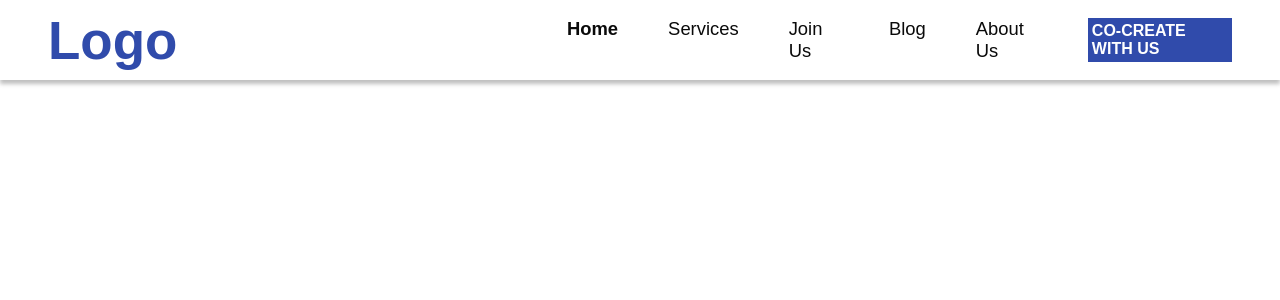
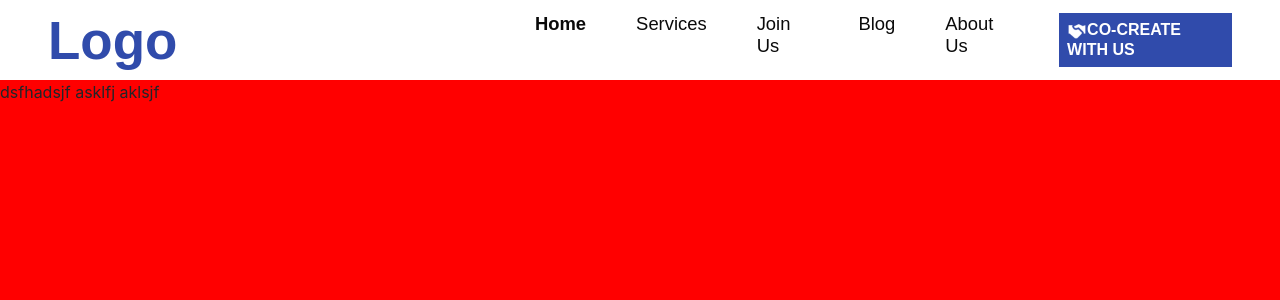
Before and after one commit to anishrajpandey/Systematic-software, a React (Create React App) app: page / in a window 1280 px wide. Shown: the top 300 px of the page. Built offline with nearby package versions, Linux system fonts and the light colour scheme.

Commit message:
navbar handshake icon

```diff
--- a/src/App.css
+++ b/src/App.css
@@ -1,80 +1,91 @@
-.fcontainer{
+.fcontainer {
   display: flex;
   width: 100vw;
   height: 5rem;
   padding: 1.5rem 3rem;
   align-items: center;
-flex-shrink: 0;background: #FFF;
+  flex-shrink: 0;
+  background: #fff;
   box-shadow: 0px 4px 4px 0px rgba(0, 0, 0, 0.25);
-gap:23rem;
+  gap: 21rem;
 }
-.menu{
-  display:flex;
-  gap:50px;
+.menu {
+  display: flex;
+  gap: 50px;
 }
-.logo{
+.logo {
   width: 9.4375rem;
   flex-shrink: 0;
-color: #304BAB;
+  color: #304bab;
   font-family: Arial;
   font-size: 3.30875rem;
   font-style: normal;
   font-weight: 900;
   line-height: normal;
 }
-.home{
-  color: #0A0A0A;
+.home {
+  color: #0a0a0a;
   font-family: Arial;
   font-size: 1.15rem;
   font-style: normal;
   font-weight: 600;
   line-height: normal;
-
 }
-.services{
-  color: #0A0A0A;
+.services {
+  color: #0a0a0a;
   font-family: Arial;
   font-size: 1.15rem;
   font-style: normal;
   font-weight: 400;
   line-height: normal;
 }
-.joinus{
-  color: #0A0A0A;
+.joinus {
+  color: #0a0a0a;
   font-family: Arial;
   font-size: 1.15rem;
   font-style: normal;
   font-weight: 400;
   line-height: normal;
 }
-.blog{
-  color: #0A0A0A;
+.blog {
+  color: #0a0a0a;
   font-family: Arial;
   font-size: 1.15rem;
   font-style: normal;
   font-weight: 400;
   line-height: normal;
 }
-.aboutus{
-  color: #0A0A0A;
+.aboutus {
+  color: #0a0a0a;
   font-family: Arial;
   font-size: 1.15rem;
   font-style: normal;
   font-weight: 400;
   line-height: normal;
 }
-.cocreate{
+.cocreate {
+  box-sizing: border-box;
   display: flex;
-padding: 0.25rem;
-align-items: center;
-gap: 0.5rem;
-background: #304BAB;
+  padding: 0.5rem;
+  /* align-items: flex-; */
+  font-size: 1rem;
+
+  background: #304bab;
 }
-.cocreatewithus{
-  color: #FFF;
+.cocreatewithus {
+  color: #fff;
   font-family: Arial;
   font-size: 1rem;
   font-style: normal;
   font-weight: 900;
   line-height: normal;
 }
+
+.main {
+  height: 100vh;
+  background: red;
+}
+img.handshake {
+  width: 20px;
+  height: 20px;
+}
--- a/src/App.js
+++ b/src/App.js
@@ -1,23 +1,26 @@
-import logo from './logo.svg';
-import './App.css';
+import logo from "./logo.svg";
+import "./App.css";
 
 function App() {
   return (
     <>
-    <div className="fcontainer">
-     <div className ="logo">Logo</div>
-     <div className ="menu">
-     <div className ="home">Home</div>
-     <div className ="services">Services</div>
-     <div className ="joinus">Join Us</div>
-     <div className ="blog">Blog</div>
-     <div className ="aboutus">About Us</div>
-     <div className="cocreate">
-     <div className="cocreatewithus">CO-CREATE WITH US</div>
-     </div>
-     </div>
-    </div>
-
+      <div className="fcontainer">
+        <div className="logo">Logo</div>
+        <div className="menu">
+          <div className="home">Home</div>
+          <div className="services">Services</div>
+          <div className="joinus">Join Us</div>
+          <div className="blog">Blog</div>
+          <div className="aboutus">About Us</div>
+          <div className="cocreate">
+            <div className="cocreatewithus">
+              <img src="/handshake.png" alt="handshake" className="handshake" />
+              CO-CREATE WITH US
+            </div>
+          </div>
+        </div>
+      </div>
+      <div className="main">dsfhadsjf asklfj aklsjf</div>
     </>
   );
 }
```
Lines whose indentation alone changed are shown as unchanged.
